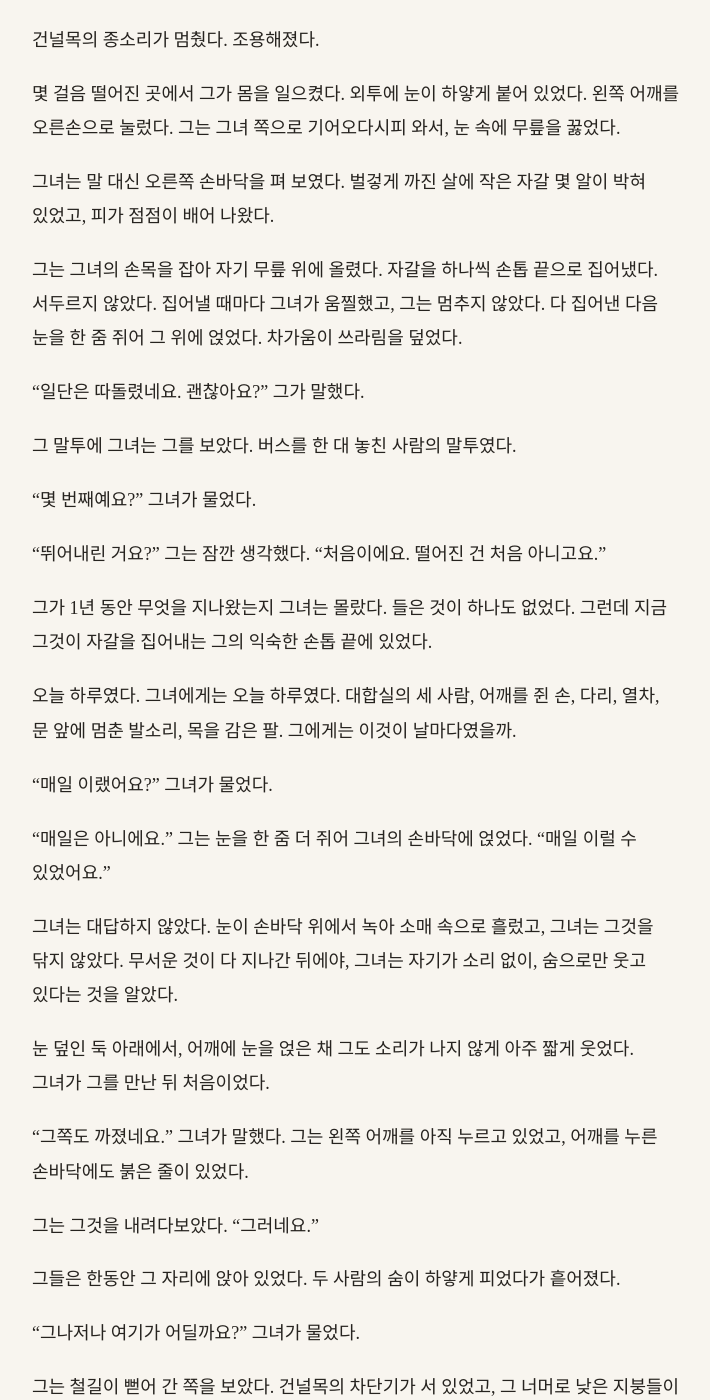
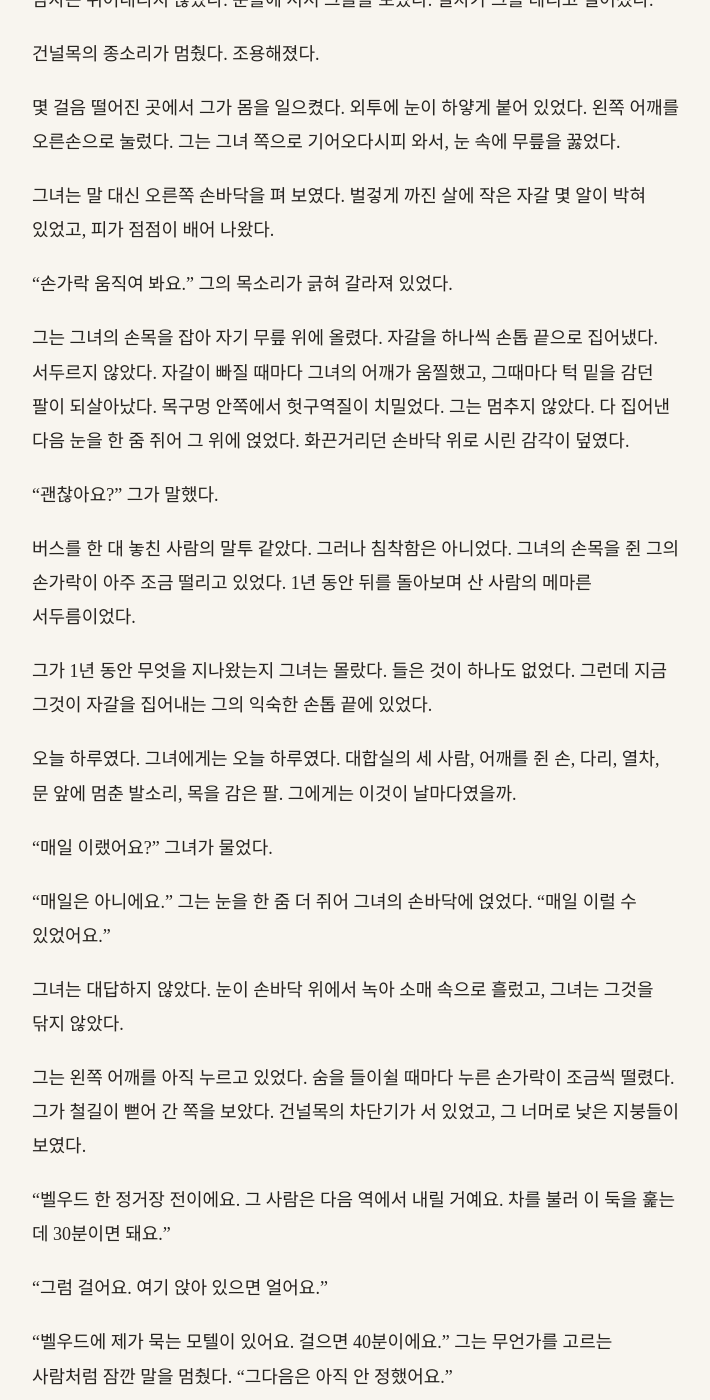
Before and after one commit to kangkkang/writer_s1_public, a Jekyll site: the page built from vol1/027.md, in a window 1280 px wide and 1400 px high, scrolled down 14781 px. Shown: the whole window, without its empty margins (284-994 px from the left). Built offline with Jekyll 4.4.1, drawn with Linux system fonts in a browser that asks for light colours; our own code applies the rules of GitHub Pages for plain Markdown files; some of the changed text lies outside the part shown.

Commit message:
Update from https://github.com/kangkkang/writer_s1/commit/001b9995a459121144a608ede4c7064bd6e0dc6e

```diff
--- a/vol1/027.md
+++ b/vol1/027.md
@@ -100,15 +100,15 @@
 
 그녀는 의자에서 그의 등 너머로 보았다. 회색 쇠의 네모난 안쪽이었다. 바닥에 먼지가 조금 있었다. 그것뿐이었다.
 
-그는 안을 들여다보기만 하고 문을 닫았다. 다이얼을 하나씩 다시 0으로 돌렸다. 넷째 다이얼에서 그의 손가락이 잠깐 멈췄다가, 마저 돌렸다.
+그는 안을 들여다보기만 하고 문을 닫았다. 다이얼을 하나씩 다시 0으로 돌렸다. 손가락 끝이 아주 조금 떨렸다. 넷째 다이얼에서 그의 손가락이 잠깐 멈췄다가, 마저 돌렸다.
 
 그가 돌아와 앉았다. 이번에는 사람 둘이 앉을 자리만큼 가까웠다.
 
 "뭐가 있어야 했어요?"
 
-"돈이요. 있어야 했는데, 없네요." 그가 말했다.
+"돈이요. 있어야 했는데, 비어 있네요." 그가 말했다.
 
-그녀는 더 묻지 않았다. 묻지 않는 대신 가방 위를 보았다. 그는 포갠 두 손을 아까보다 세게 맞쥐고 있었다. 손가락 마디가 하얬다.
+그녀는 더 묻지 않았다. 묻지 않는 대신 가방 위를 보았다. 그는 포갠 두 손을 아까보다 세게 맞쥐고 있었다. 손가락 마디가 하얬다. 누가 넣어 두기로 한 돈인지 그녀는 몰랐다. 그가 그 사람을 얼마나 믿었는지도.
 
 ---
 
@@ -272,7 +272,7 @@
 
 문 바깥의 발소리가 뒤쪽 승강구 쪽으로 움직였다. 다음 역에서 내리는 사람을 보려는 것이었을 것이다.
 
-"지금이요." 그가 말했다. 입술만 움직였다.
+"지금이요." 그가 말했다. 입술만 움직였다. "다음은 조차장 앞 굽이예요. 나흘 동안 탔는데, 거기서 늘 느려져요."
 
 그가 문을 열었다. 통로는 비어 있었다. 남색 패딩의 남자는 객차의 반대쪽 끝, 뒤쪽 승강구에 서서 이쪽을 등지고 창밖을 보고 있었다.
 
@@ -284,13 +284,11 @@
 
 뒤에서 팔 하나가 그녀의 목을 감았다. 소매의 거친 천이 턱 밑을 긁었다. 숨이 끊겼다. 그녀는 뒤로 들렸다. 발끝만 바닥에 남았다. 두 손으로 그 팔을 잡아당겼다. 팔은 움직이지 않았다. 쇠 같았다. 귓속에서 피가 웅웅거렸다. 승강구의 불빛이 가장자리부터 좁아졌다.
 
-이단이 두 손으로, 온 무게를 실어 남자의 팔에 매달렸다. 남자의 팔이 조금 벌어졌다. 그 틈으로 숨 한 줌이 들어왔다. 남자가 몸을 비틀어 이단을 벽 쪽으로 밀어붙였다. 셋이 한 덩어리로 기울었다.
+이단이 몸을 날려, 굽은 남자의 팔꿈치를 두 손으로 꺾어 누르며 온몸의 무게를 실었다. 남자의 팔이 조금 벌어졌다. 그 틈으로 숨 한 줌이 들어왔다. 남자가 몸을 비틀어 이단을 벽 쪽으로 밀어붙였다. 셋이 한 덩어리로 기울었다.
 
-그 순간 열차가 섰다.
+그때 열차가 조차장 앞의 굽이로 꺾여 들었다. 차체가 왼쪽으로 크게 기울었다. 중심을 잡으려 디딘 남자의 구두가 바닥의 눈 녹은 물에 미끄러졌다. 셋의 무게가 한꺼번에 승강구의 쇠기둥으로 쏠렸다. 남자의 어깨가 기둥에 부딪혔다. 둔한 소리가 났다. 목을 감은 팔이 풀렸다. 그녀는 무릎으로 바닥에 떨어졌다. 숨이 한꺼번에 들어와 기침이 터졌다. 이단은 반대쪽 벽에 등을 부딪치고 미끄러졌다가 문 옆의 봉을 잡고 일어섰다. 남자는 승강구 바닥에 한쪽 무릎을 꿇은 채 기둥을 짚고 있었다. 일어서려 했다. 젖은 바닥이 다시 그의 구두를 밀어냈다.
 
-브레이크가 비명처럼 울었다. 바닥이 앞으로 쏟아졌다. 건널목 앞의 급제동이었다. 바닥의 젖은 발자국 위에서 남자의 구두가 미끄러졌다. 셋의 무게가 한꺼번에 앞으로 쏠렸다. 남자의 어깨가 승강구의 쇠기둥에 부딪혔다. 둔한 소리가 났다. 목을 감은 팔이 풀렸다. 그녀는 무릎으로 바닥에 떨어졌다. 숨이 한꺼번에 들어와 기침이 터졌다. 이단은 반대쪽 벽에 등을 부딪치고 미끄러졌다가 문 옆의 봉을 잡고 일어섰다. 남자는 승강구 바닥에 한쪽 무릎을 꿇은 채 기둥을 짚고 있었다. 일어서려 했다. 젖은 바닥이 다시 그의 구두를 밀어냈다.
-
-열차가 아주 천천히 다시 움직였다.
+굽이를 도는 열차는 느렸다.
 
 이단이 빨간 손잡이를 당겼다. 문이 무겁게 밀리며 한 뼘 열렸다. 그가 두 손으로 문을 밀어 벌렸다. 차가운 바람이 칸 안으로 쏟아졌다. 그 너머로 눈 덮인 둑이 흘러갔다. 열차는 아직은 걷는 것보다 조금 빠른 정도였다.
 
@@ -312,15 +310,13 @@
 
 그녀는 말 대신 오른쪽 손바닥을 펴 보였다. 벌겋게 까진 살에 작은 자갈 몇 알이 박혀 있었고, 피가 점점이 배어 나왔다.
 
-그는 그녀의 손목을 잡아 자기 무릎 위에 올렸다. 자갈을 하나씩 손톱 끝으로 집어냈다. 서두르지 않았다. 집어낼 때마다 그녀가 움찔했고, 그는 멈추지 않았다. 다 집어낸 다음 눈을 한 줌 쥐어 그 위에 얹었다. 차가움이 쓰라림을 덮었다.
+"손가락 움직여 봐요." 그의 목소리가 긁혀 갈라져 있었다.
 
-"일단은 따돌렸네요. 괜찮아요?" 그가 말했다.
+그는 그녀의 손목을 잡아 자기 무릎 위에 올렸다. 자갈을 하나씩 손톱 끝으로 집어냈다. 서두르지 않았다. 자갈이 빠질 때마다 그녀의 어깨가 움찔했고, 그때마다 턱 밑을 감던 팔이 되살아났다. 목구멍 안쪽에서 헛구역질이 치밀었다. 그는 멈추지 않았다. 다 집어낸 다음 눈을 한 줌 쥐어 그 위에 얹었다. 화끈거리던 손바닥 위로 시린 감각이 덮였다.
 
-그 말투에 그녀는 그를 보았다. 버스를 한 대 놓친 사람의 말투였다.
+"괜찮아요?" 그가 말했다.
 
-"몇 번째예요?" 그녀가 물었다.
-
-"뛰어내린 거요?" 그는 잠깐 생각했다. "처음이에요. 떨어진 건 처음 아니고요."
+버스를 한 대 놓친 사람의 말투 같았다. 그러나 침착함은 아니었다. 그녀의 손목을 쥔 그의 손가락이 아주 조금 떨리고 있었다. 1년 동안 뒤를 돌아보며 산 사람의 메마른 서두름이었다.
 
 그가 1년 동안 무엇을 지나왔는지 그녀는 몰랐다. 들은 것이 하나도 없었다. 그런데 지금 그것이 자갈을 집어내는 그의 익숙한 손톱 끝에 있었다.
 
@@ -330,27 +326,15 @@
 
 "매일은 아니에요." 그는 눈을 한 줌 더 쥐어 그녀의 손바닥에 얹었다. "매일 이럴 수 있었어요."
 
-그녀는 대답하지 않았다. 눈이 손바닥 위에서 녹아 소매 속으로 흘렀고, 그녀는 그것을 닦지 않았다. 무서운 것이 다 지나간 뒤에야, 그녀는 자기가 소리 없이, 숨으로만 웃고 있다는 것을 알았다.
+그녀는 대답하지 않았다. 눈이 손바닥 위에서 녹아 소매 속으로 흘렀고, 그녀는 그것을 닦지 않았다.
 
-눈 덮인 둑 아래에서, 어깨에 눈을 얹은 채 그도 소리가 나지 않게 아주 짧게 웃었다. 그녀가 그를 만난 뒤 처음이었다.
+그는 왼쪽 어깨를 아직 누르고 있었다. 숨을 들이쉴 때마다 누른 손가락이 조금씩 떨렸다. 그가 철길이 뻗어 간 쪽을 보았다. 건널목의 차단기가 서 있었고, 그 너머로 낮은 지붕들이 보였다.
 
-"그쪽도 까졌네요." 그녀가 말했다. 그는 왼쪽 어깨를 아직 누르고 있었고, 어깨를 누른 손바닥에도 붉은 줄이 있었다.
+"벨우드 한 정거장 전이에요. 그 사람은 다음 역에서 내릴 거예요. 차를 불러 이 둑을 훑는 데 30분이면 돼요."
 
-그는 그것을 내려다보았다. "그러네요."
+"그럼 걸어요. 여기 앉아 있으면 얼어요."
 
-그들은 한동안 그 자리에 앉아 있었다. 두 사람의 숨이 하얗게 피었다가 흩어졌다.
-
-"그나저나 여기가 어딜까요?" 그녀가 물었다.
-
-그는 철길이 뻗어 간 쪽을 보았다. 건널목의 차단기가 서 있었고, 그 너머로 낮은 지붕들이 보였다. "벨우드 한 정거장 전이에요. 걸으면 40분쯤 걸려요."
-
-"좀 쉴 만한 곳이 있을까요?"
-
-"벨우드에 제가 묵는 모텔이 있어요." 그는 무언가를 고르는 사람처럼 잠깐 말을 멈췄다. "그다음은 아직 안 정했어요."
-
-"1년 동안 혼자서 정했어요?"
-
-"거의 다요. 반대하는 사람이 없으니까 빨리 정해졌어요."
+"벨우드에 제가 묵는 모텔이 있어요. 걸으면 40분이에요." 그는 무언가를 고르는 사람처럼 잠깐 말을 멈췄다. "그다음은 아직 안 정했어요."
 
 그녀는 눈 묻은 손을 무릎에 닦았다. 재킷 안주머니의 수첩은 젖지 않았다. 손바닥의 피가 묻을 것 같아서 그녀는 수첩을 꺼내 펴지 않았다.
 
@@ -398,11 +382,7 @@
 
 설명이 시작되자 그의 목소리가 달라져 있었다. 바닥을 보던 눈이 들렸고, 말끝이 또박또박해졌다. 앞 문장을 받아 다음 문장으로 한 칸씩 넘어가는 말투였다. 그녀는 잡지의 사진을 떠올렸다. 칠판 앞에 서서, 카메라 대신 칠판을 보던 남자. 그 남자도 이런 목소리로 말했을 것이었다.
 
-"교수님 같으신데요?" 그녀가 말했다.
-
-그가 입을 다물었다. 자기가 어떤 목소리로 말하고 있었는지 그제야 들은 얼굴 같았다. "하하." 웃음이라기보다 소리 두 개였다. 귀 끝이 조금 붉어졌다.
-
-"그렇게 된 거군요." 그녀는 목소리를 바로 하고 물었다. "그 방법, 쓰는 데 제약은 없어요?"
+"그 방법, 쓰는 데 제약은 없어요?"
 
 "있어요. 끼어들면 메아리가 남아요." 이번에는 평소의 낮은 목소리였다. "무슨 명령이었는지는 안 남아요. 언제, 어느 동네에서 명령이 있었다는 것만 남아요. 그 시각 그 동네에서 망에 닿아 있던 사람들 목록을 뽑으면, 한 번이면 수만 명이에요. 두 번, 세 번이면 그 목록이 겹치는 데가 몇 블록으로 줄어요."
 
@@ -416,9 +396,13 @@
 
 "네, 거기예요."
 
-"그리고 도시는 제가 알렸고요. 제 이름으로 비행기를 탔으니까요." 그녀가 말했다.
+"그리고 저는 그 화살표 끝에 제 이름을 달고 날아왔고요." 그녀가 말했다.
 
-그는 대답하지 않았다. 파리의 부엌 식탁에서 그녀는 그것을 이미 적어 두었다. 도시는 그들도 알 것이다. 그 밑 줄은 틀렸다. 위치는 모를 것이다. 머릿속으로 그녀는 그 줄을 연필로 지웠다.
+그는 대답하지 않았다. 그녀는 손바닥으로 얼굴을 한 번 쓸었다. 까진 살에서 흙냄새가 났다.
+
+*도시는 그들도 알 것이다. 하지만 위치는 모를 것이다.*
+
+파리의 부엌 식탁에서 적은 줄이었다. 뒤쪽 절반이 틀렸다. 머릿속으로 그녀는 그 절반에 연필로 줄을 그었다.
 
 그녀는 그의 얼굴을 보았다. "그 방법이 그렇게 흔적을 남기는 걸 알면서 썼어요?"
 
@@ -450,6 +434,6 @@
 
 "아까 역 앞에 있던 타코 가게, 현금 받을까요?" 그녀가 물었다.
 
-이단이 웃었다. 오늘 두 번째였다. 이번에는 소리가 조금 났다.
+이단이 웃었다. 그녀가 그를 만난 뒤 처음이었다. 소리가 조금 났다.
 
 "받아요. 제가 나흘 동안 거기서만 먹었어요."
```
Also changed, not shown: vol1/028.md (+1 -1 lines).
